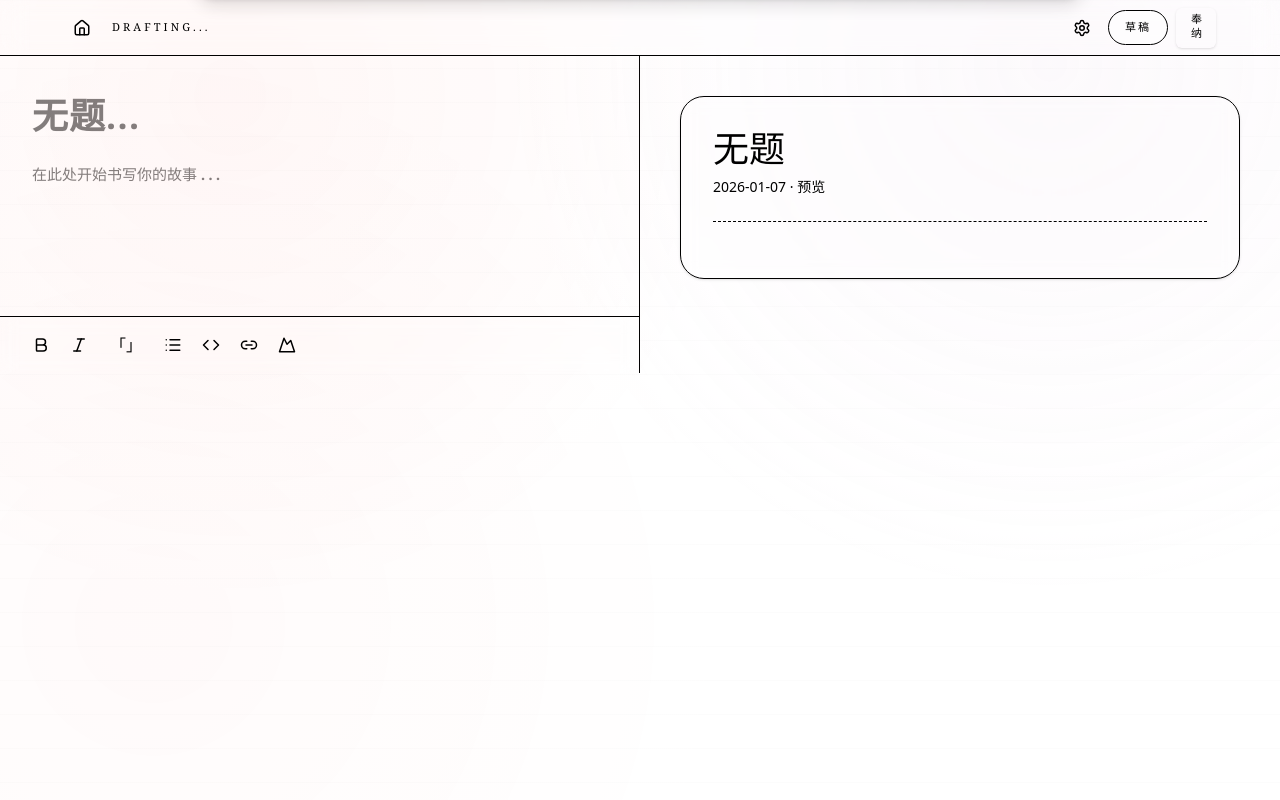
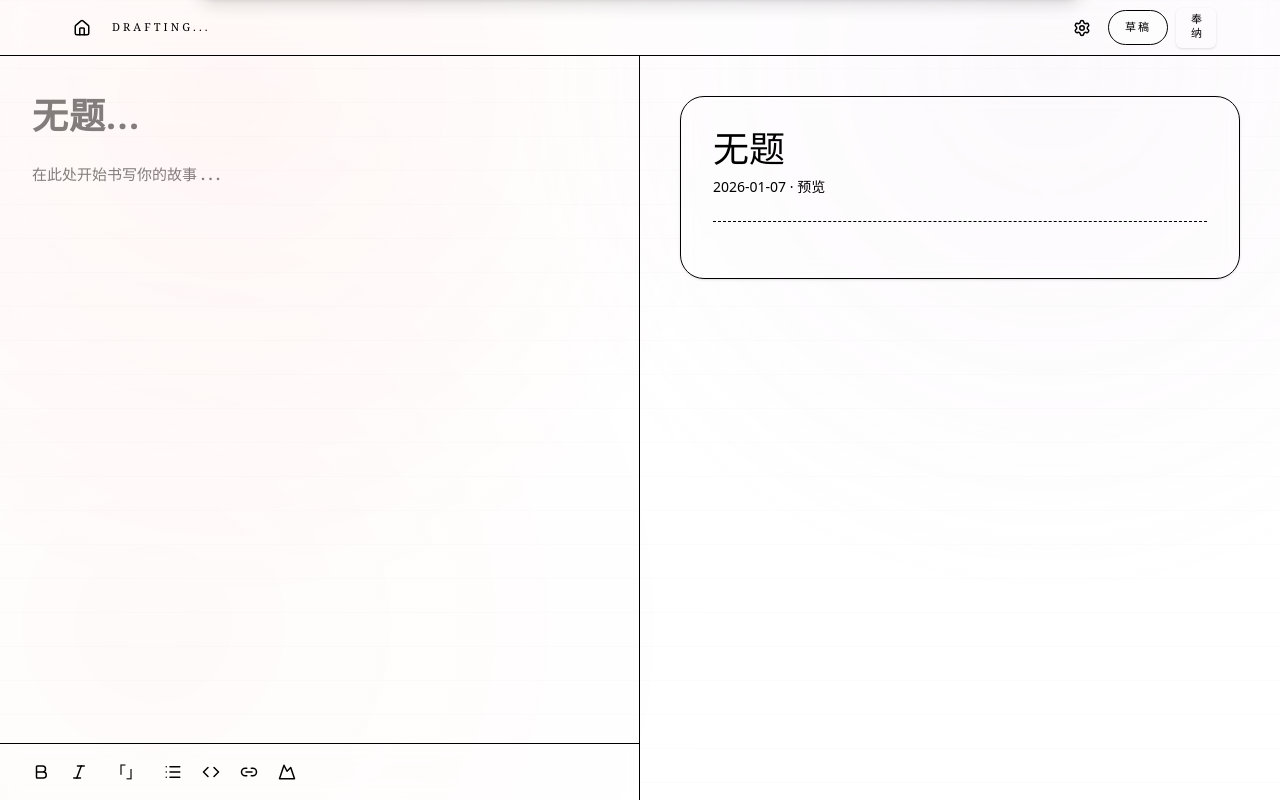
Before and after one commit to LZY-Ricardo/ERII, a Next.js app: page /write in a window 1280 px wide. Built offline with nearby package versions, Linux system fonts and the light colour scheme; no server answers; a web font is replaced by a local one.

Commit message:
feat: add WritePage component for blog post authoring, editing, and publishing with markdown support and authentication.

```diff
--- a/src/components/WritePage.jsx
+++ b/src/components/WritePage.jsx
@@ -411,7 +411,7 @@ export default function WritePage() {
   };
 
   return (
-    <div className="min-h-screen flex flex-col text-wafu-sumi">
+    <div className="h-screen w-full overflow-hidden flex flex-col text-wafu-sumi">
       <input
         ref={uploadInputRef}
         type="file"
@@ -442,9 +442,8 @@ export default function WritePage() {
               onClick={() => setIsSettingsOpen((open) => !open)}
               aria-label="设置"
               title="设置"
-              className={`inline-flex h-9 w-9 items-center justify-center rounded-full transition-colors hover:bg-white/60 hover:text-erii-red ${
-                isSettingsOpen ? "text-erii-red" : "text-wafu-sumi/55"
-              }`}
+              className={`inline-flex h-9 w-9 items-center justify-center rounded-full transition-colors hover:bg-white/60 hover:text-erii-red ${isSettingsOpen ? "text-erii-red" : "text-wafu-sumi/55"
+                }`}
             >
               <Settings size={18} />
             </button>
@@ -484,14 +483,12 @@ export default function WritePage() {
       ) : null}
 
       <div
-        className={`fixed inset-0 z-[60] transition ${
-          isSettingsOpen ? "pointer-events-auto" : "pointer-events-none"
-        }`}
+        className={`fixed inset-0 z-[60] transition ${isSettingsOpen ? "pointer-events-auto" : "pointer-events-none"
+          }`}
       >
         <div
-          className={`absolute inset-0 bg-wafu-sumi/10 backdrop-blur-sm transition-opacity ${
-            isSettingsOpen ? "opacity-100" : "opacity-0"
-          }`}
+          className={`absolute inset-0 bg-wafu-sumi/10 backdrop-blur-sm transition-opacity ${isSettingsOpen ? "opacity-100" : "opacity-0"
+            }`}
           onClick={() => setIsSettingsOpen(false)}
         />
         <div className="absolute left-0 right-0 top-0">
@@ -499,9 +496,8 @@ export default function WritePage() {
             role="dialog"
             aria-modal={isSettingsOpen}
             aria-label="设置"
-            className={`mx-auto max-w-4xl origin-top rounded-b-3xl border border-wafu-sumi/10 bg-wafu-paper/80 p-6 shadow-lg backdrop-blur transition-transform duration-300 ${
-              isSettingsOpen ? "translate-y-0" : "-translate-y-full"
-            }`}
+            className={`mx-auto max-w-4xl origin-top rounded-b-3xl border border-wafu-sumi/10 bg-wafu-paper/80 p-6 shadow-lg backdrop-blur transition-transform duration-300 ${isSettingsOpen ? "translate-y-0" : "-translate-y-full"
+              }`}
             onClick={(event) => event.stopPropagation()}
           >
             <div className="flex items-center justify-between gap-4">
```
